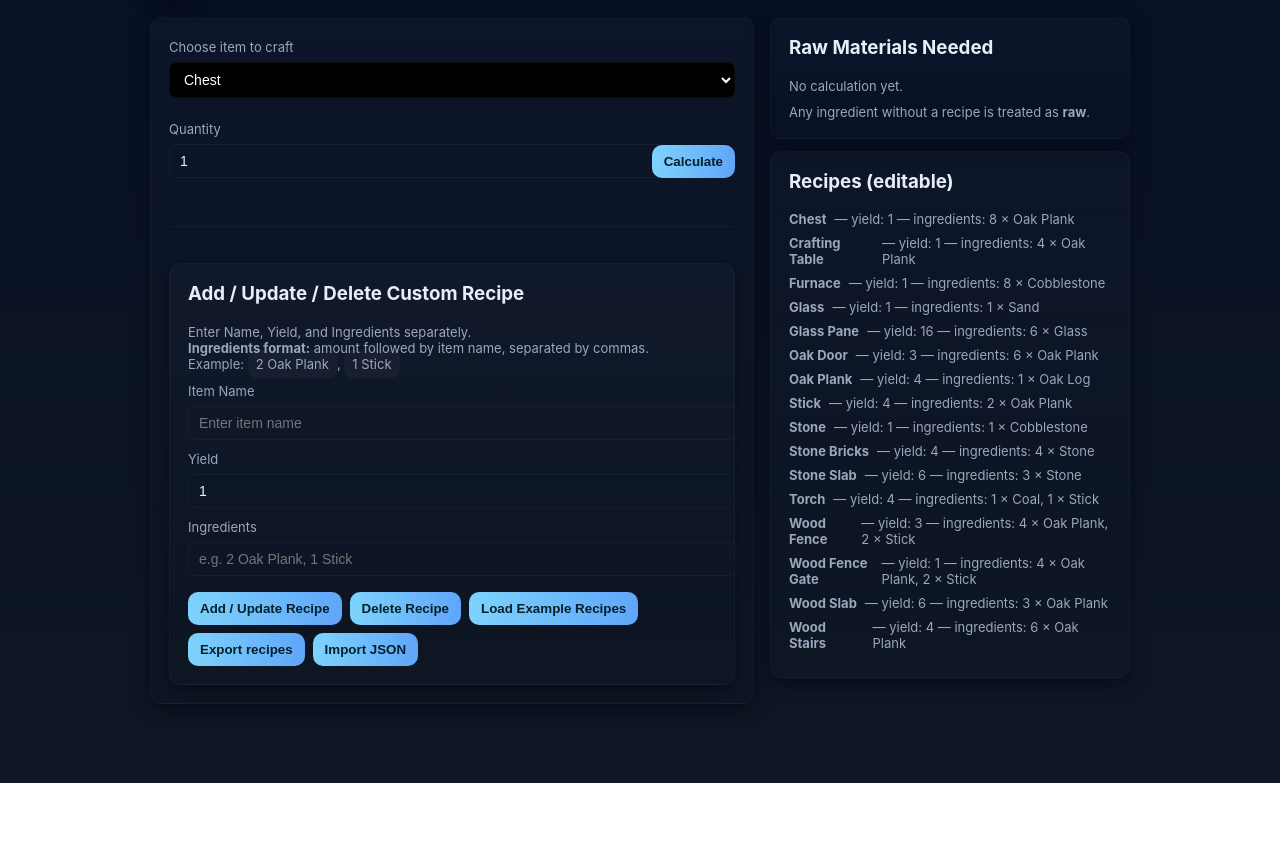
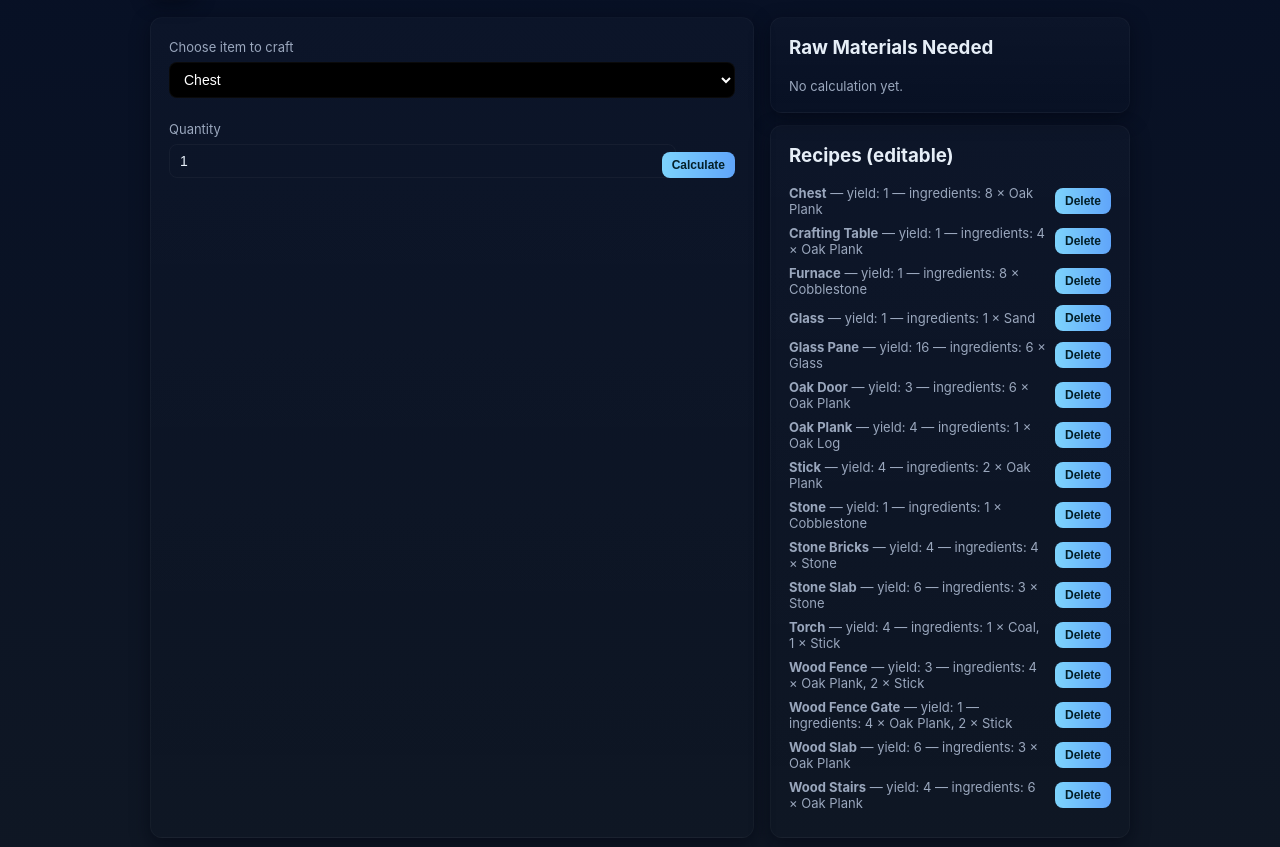
Before and after one commit to RedClaws1800/MinecraftTools, a plain HTML site: page index.html in a window 1280 px wide. Shown: the part 73-920 px from the top of the page. Before the commit the page ends 856 px from the top, so only its background shows below. Drawn offline with Linux system fonts and the light colour scheme.

Commit message:
Update index.html

```diff
--- a/index.html
+++ b/index.html
@@ -38,13 +38,13 @@
   select{background-color:black;color:white;}
   button{
     background:linear-gradient(90deg,var(--accent),#60a5fa);
-    color:#042028;padding:9px 12px;border:none;border-radius:10px;font-weight:600;cursor:pointer;
+    color:#042028;padding:6px 10px;border:none;border-radius:8px;font-weight:600;cursor:pointer;font-size:12px;
   }
   .muted{color:var(--muted);font-size:13px}
-  ul{padding-left:18px;margin:8px 0}
   .results{margin-top:12px}
   .small{font-size:13px}
-  .recipe-row{display:flex;gap:8px;align-items:center;margin-bottom:8px}
+  .recipe-row{display:flex;justify-content:space-between;align-items:center;margin-bottom:8px;gap:8px}
+  .recipe-text{flex:1}
   .chip{background:rgba(255,255,255,0.03);padding:6px 8px;border-radius:8px;font-size:13px}
   .raw-list{display:flex;flex-direction:column;gap:6px}
   .footer{margin-top:14px;color:var(--muted);font-size:13px}
@@ -67,7 +67,6 @@
         <div class="muted">Select an item, enter quantity, and calculate how many raw materials you need. Recipes expand recursively.</div>
       </div>
     </div>
-    <!-- GitHub Icon Button -->
     <a class="github-btn" href="https://github.com/RedClaws1800/MinecraftTools" target="_blank">
       <img src="https://cdn.jsdelivr.net/gh/simple-icons/simple-icons/icons/github.svg" alt="GitHub">
     </a>
@@ -92,45 +91,6 @@
       </div>
 
       <div class="results" id="resultsArea"></div>
-
-      <hr style="border:none;border-top:1px solid rgba(255,255,255,0.03);margin:12px 0">
-
-      <!-- Custom recipe inputs -->
-      <div class="card" style="margin-top:12px">
-        <h3 style="margin-top:0">Add / Update / Delete Custom Recipe</h3>
-        <div class="muted small" style="margin-bottom:8px">
-          Enter Name, Yield, and Ingredients separately.<br>
-          <strong>Ingredients format:</strong> amount followed by item name, separated by commas.<br>
-          Example: <span class="chip">2 Oak Plank</span>, <span class="chip">1 Stick</span>
-        </div>
-
-        <div style="display:flex;flex-direction:column;gap:8px">
-          <div>
-            <label for="customName">Item Name</label>
-            <input id="customName" type="text" placeholder="Enter item name" />
-          </div>
-
-          <div>
-            <label for="customYield">Yield</label>
-            <input id="customYield" type="number" min="1" value="1" placeholder="Enter how many this recipe produces" />
-          </div>
-
-          <div>
-            <label for="customIngredients">Ingredients</label>
-            <input id="customIngredients" type="text" placeholder="e.g. 2 Oak Plank, 1 Stick" />
-          </div>
-
-          <div style="display:flex;gap:8px;flex-wrap:wrap;margin-top:8px">
-            <button id="addCustom">Add / Update Recipe</button>
-            <button id="deleteCustom">Delete Recipe</button>
-            <button id="useExample">Load Example Recipes</button>
-            <button id="exportBtn">Export recipes</button>
-            <button id="importBtn">Import JSON</button>
-          </div>
-
-          <textarea id="importArea" class="textarea" placeholder="Paste exported JSON here to import" style="margin-top:8px;display:none"></textarea>
-        </div>
-      </div>
     </div>
 
     <!-- RIGHT PANEL -->
@@ -138,7 +98,6 @@
       <div class="card">
         <h3 style="margin-top:0">Raw Materials Needed</h3>
         <div id="rawList" class="raw-list muted">No calculation yet.</div>
-        <div style="margin-top:10px" class="muted">Any ingredient without a recipe is treated as <strong>raw</strong>.</div>
       </div>
 
       <div class="card">
@@ -151,25 +110,29 @@
 
 <script>
 const presetRecipes = {
-  "Oak Plank": { yield:4, ingredients:[{name:"Oak Log", amount:1}], note:"1 log -> 4 planks" },
-  "Stick": { yield:4, ingredients:[{name:"Oak Plank", amount:2}], note:"2 planks -> 4 sticks"},
-  "Crafting Table": { yield:1, ingredients:[{name:"Oak Plank", amount:4}], note:"4 planks -> 1 table"},
-  "Chest": { yield:1, ingredients:[{name:"Oak Plank", amount:8}], note:"8 planks -> 1 chest"},
-  "Glass": { yield:1, ingredients:[{name:"Sand", amount:1}], note:"smelt sand -> glass"},
-  "Glass Pane": { yield:16, ingredients:[{name:"Glass", amount:6}], note:"6 glass -> 16 panes"},
-  "Stone": { yield:1, ingredients:[{name:"Cobblestone", amount:1}], note:"smelt cobblestone -> stone"},
-  "Stone Bricks": { yield:4, ingredients:[{name:"Stone", amount:4}], note:"4 stone -> 4 stone bricks"},
-  "Torch": { yield:4, ingredients:[{name:"Coal", amount:1}, {name:"Stick", amount:1}], note:"1 coal + 1 stick -> 4 torches"},
-  "Furnace": { yield:1, ingredients:[{name:"Cobblestone", amount:8}], note:"8 cobble -> furnace"},
-  "Stone Slab": { yield:6, ingredients:[{name:"Stone", amount:3}], note:"3 stone -> 6 slabs"},
-  "Oak Door": { yield:3, ingredients:[{name:"Oak Plank", amount:6}], note:"6 planks -> 3 doors"},
-  "Wood Stairs": { yield:4, ingredients:[{name:"Oak Plank", amount:6}], note:"6 planks -> 4 stairs"},
-  "Wood Fence": { yield:3, ingredients:[{name:"Oak Plank", amount:4}, {name:"Stick", amount:2}], note:"4 planks + 2 sticks -> 3 fences"},
-  "Wood Fence Gate": { yield:1, ingredients:[{name:"Oak Plank", amount:4}, {name:"Stick", amount:2}], note:"4 planks + 2 sticks -> 1 gate"},
-  "Wood Slab": { yield:6, ingredients:[{name:"Oak Plank", amount:3}], note:"3 planks -> 6 slabs"} // ✅ New recipe
+  "Oak Plank": { yield:4, ingredients:[{name:"Oak Log", amount:1}] },
+  "Stick": { yield:4, ingredients:[{name:"Oak Plank", amount:2}]},
+  "Crafting Table": { yield:1, ingredients:[{name:"Oak Plank", amount:4}]},
+  "Chest": { yield:1, ingredients:[{name:"Oak Plank", amount:8}]},
+  "Glass": { yield:1, ingredients:[{name:"Sand", amount:1}]},
+  "Glass Pane": { yield:16, ingredients:[{name:"Glass", amount:6}]},
+  "Stone": { yield:1, ingredients:[{name:"Cobblestone", amount:1}]},
+  "Stone Bricks": { yield:4, ingredients:[{name:"Stone", amount:4}]},
+  "Torch": { yield:4, ingredients:[{name:"Coal", amount:1}, {name:"Stick", amount:1}]},
+  "Furnace": { yield:1, ingredients:[{name:"Cobblestone", amount:8}]},
+  "Stone Slab": { yield:6, ingredients:[{name:"Stone", amount:3}]},
+  "Oak Door": { yield:3, ingredients:[{name:"Oak Plank", amount:6}]},
+  "Wood Stairs": { yield:4, ingredients:[{name:"Oak Plank", amount:6}]},
+  "Wood Fence": { yield:3, ingredients:[{name:"Oak Plank", amount:4}, {name:"Stick", amount:2}]},
+  "Wood Fence Gate": { yield:1, ingredients:[{name:"Oak Plank", amount:4}, {name:"Stick", amount:2}]},
+  "Wood Slab": { yield:6, ingredients:[{name:"Oak Plank", amount:3}]}
 };
 
 let recipes = JSON.parse(localStorage.getItem("craft_recipes_v1") || "null") || presetRecipes;
+
+function saveRecipes() {
+  localStorage.setItem("craft_recipes_v1", JSON.stringify(recipes));
+}
 
 function updateItemSelect() {
   const sel = document.getElementById("itemSelect");
@@ -189,8 +152,23 @@ function renderRecipes() {
     const r = recipes[key];
     const div = document.createElement("div");
     div.className = "recipe-row";
+
+    const text = document.createElement("div");
+    text.className = "recipe-text";
     const ing = r.ingredients.map(i=>`${i.amount} × ${i.name}`).join(", ");
-    div.innerHTML = `<strong>${key}</strong> — yield: ${r.yield} — ingredients: ${ing}`;
+    text.innerHTML = `<strong>${key}</strong> — yield: ${r.yield} — ingredients: ${ing}`;
+
+    const delBtn = document.createElement("button");
+    delBtn.textContent = "Delete";
+    delBtn.addEventListener("click", ()=>{
+      delete recipes[key];
+      saveRecipes();
+      updateItemSelect();
+      renderRecipes();
+    });
+
+    div.appendChild(text);
+    div.appendChild(delBtn);
     node.appendChild(div);
   });
 }
@@ -236,7 +214,6 @@ document.getElementById("calcBtn").addEventListener("click", ()=>{
 
 updateItemSelect();
 renderRecipes();
-document.getElementById("itemSelect").selectedIndex=0;
 </script>
 </body>
 </html>
```
